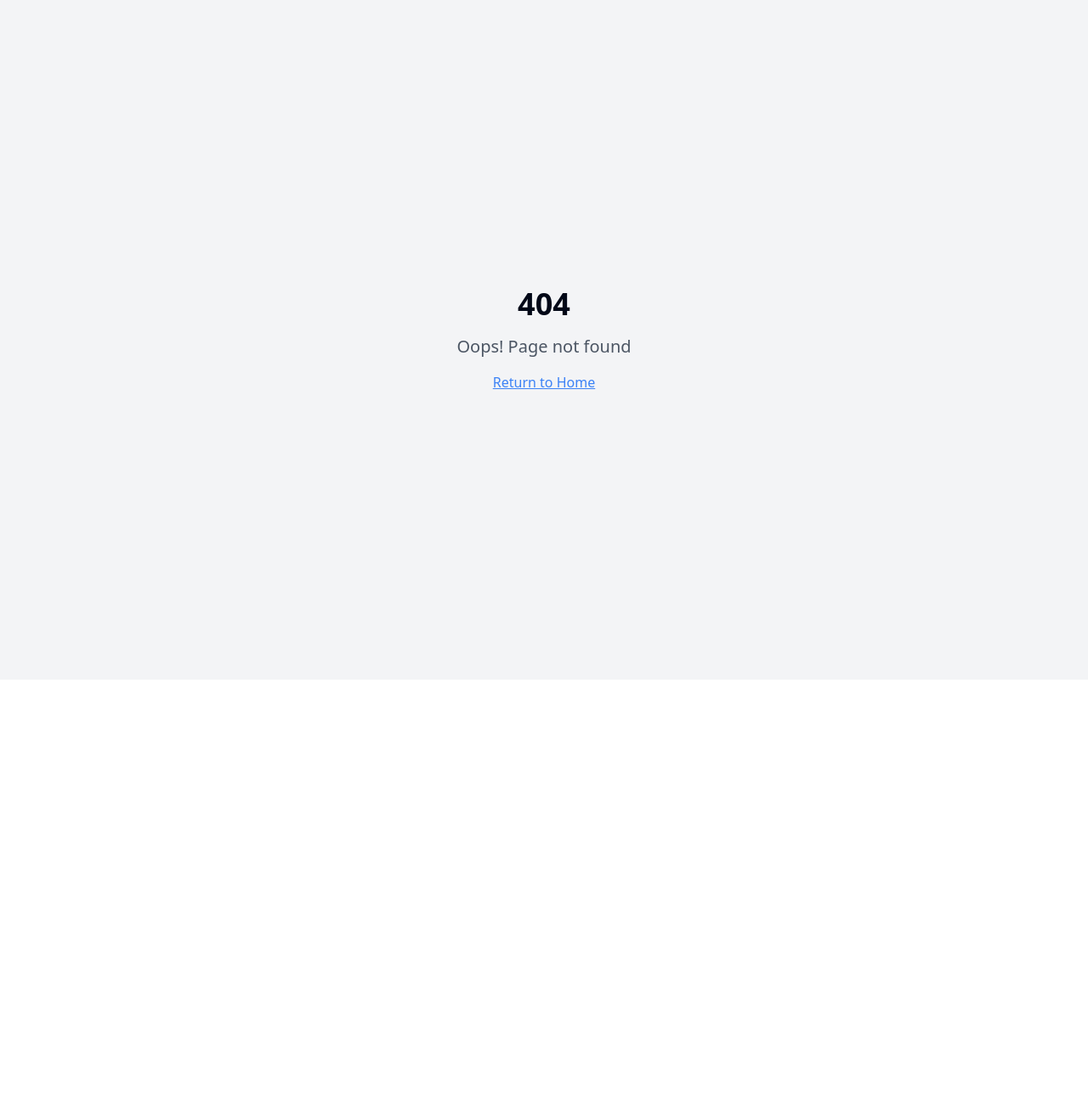
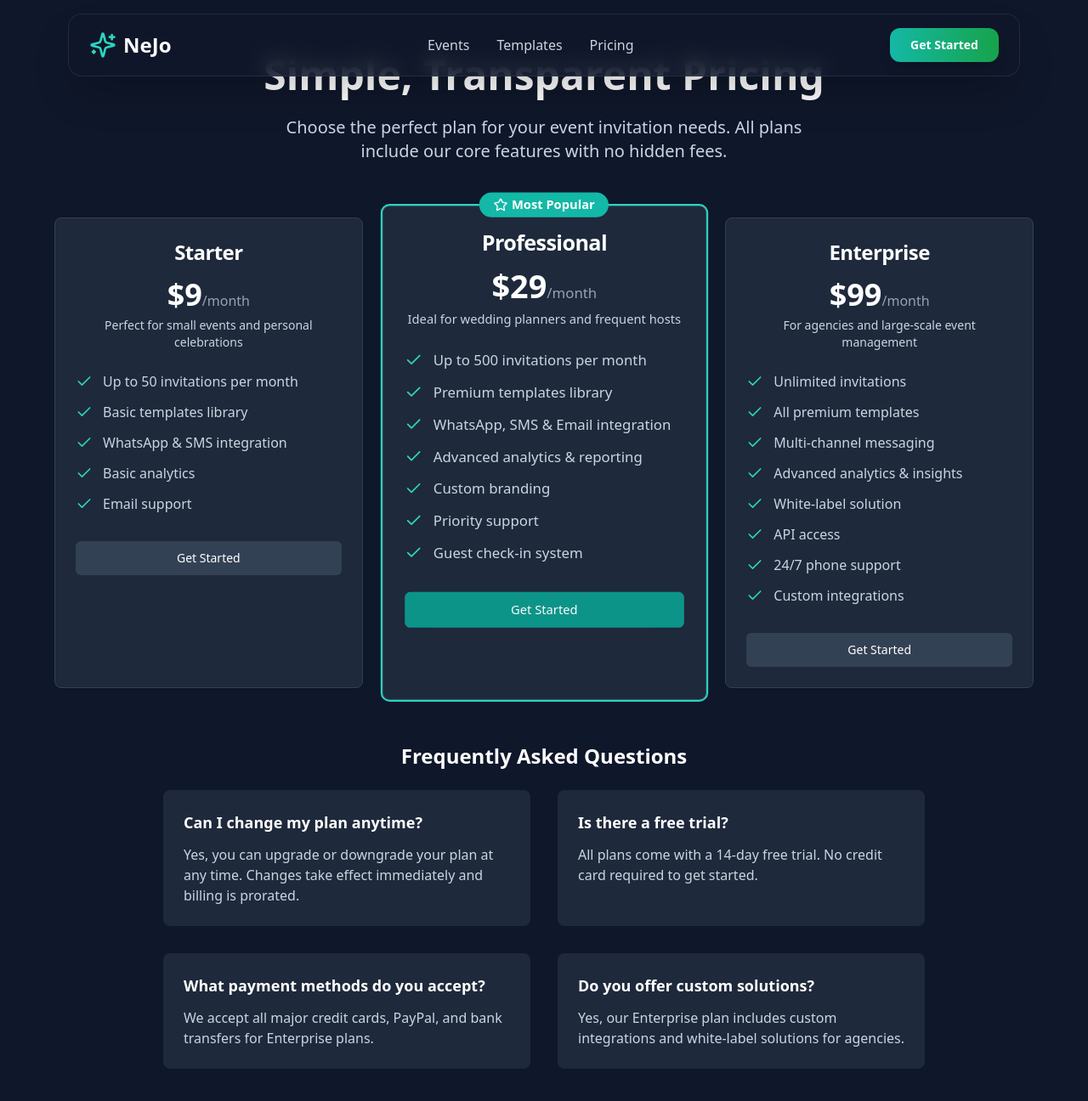
Before and after one commit to JoeSaf/Allika, a React (Vite) app: page /pricing in a window 1280 px wide. Before the commit this address had no page. Shown: the top 1296 px of the page at 85% size. Before the commit the page ends 800 px from the top, so only its background shows below. Built offline with nearby package versions, Linux system fonts and the light colour scheme.

Commit message:
feat: Implement pricing page and navbar glassmorphism
- Implemented the pricing page.
- Adjusted file names to match manual renaming.
- Added glassmorphism effect to the navbar.

```diff
--- a/src/App.tsx
+++ b/src/App.tsx
@@ -9,6 +9,7 @@ import Dashboard from "./pages/Dashboard";
 import Templates from "./pages/Templates";
 import TemplateEditor from "./pages/TemplateEditor";
 import MessagePreview from "./pages/MessagePreview";
+import Pricing from "./pages/Pricing";
 import NotFound from "./pages/NotFound";
 
 const queryClient = new QueryClient();
@@ -25,6 +26,7 @@ const App = () => (
           <Route path="/templates" element={<Templates />} />
           <Route path="/template/:id" element={<TemplateEditor />} />
           <Route path="/preview-message" element={<MessagePreview />} />
+          <Route path="/pricing" element={<Pricing />} />
           {/* ADD ALL CUSTOM ROUTES ABOVE THE CATCH-ALL "*" ROUTE */}
           <Route path="*" element={<NotFound />} />
         </Routes>
--- a/src/components/Header.tsx
+++ b/src/components/Header.tsx
@@ -7,8 +7,9 @@ const Header = () => {
   const navigate = useNavigate();
 
   return (
-    <header className="bg-slate-900/95 backdrop-blur-sm border-b border-slate-800 sticky top-0 z-50">
-      <div className="container mx-auto px-4 py-4">
+    <header className="fixed top-4 left-1/2 transform -translate-x-1/2 w-full max-w-6xl mx-auto px-4 z-50">
+      <div className="bg-slate-900/80 backdrop-blur-md border border-slate-700/50 rounded-2xl shadow-2xl">
+        <div className="px-6 py-4">
           <div className="flex items-center justify-between">
             <div className="flex items-center space-x-2">
               <Sparkles className="w-8 h-8 text-teal-400" />
@@ -16,17 +17,24 @@ const Header = () => {
             </div>
 
             <nav className="hidden md:flex items-center space-x-8">
-            <a href="/dashboard" className="text-slate-300 hover:text-white transition-colors">Events</a>
-            <a href="/templates" className="text-slate-300 hover:text-white transition-colors">Templates</a>
-            <a href="/pricing" className="text-slate-300 hover:text-white transition-colors">Pricing</a>
+              <a href="/dashboard" className="text-slate-300 hover:text-white transition-colors duration-200 hover:scale-105">
+                Events
+              </a>
+              <a href="/templates" className="text-slate-300 hover:text-white transition-colors duration-200 hover:scale-105">
+                Templates
+              </a>
+              <a href="/pricing" className="text-slate-300 hover:text-white transition-colors duration-200 hover:scale-105">
+                Pricing
+              </a>
             </nav>
 
             <Button
               onClick={() => navigate('/dashboard')}
-            className="bg-green-600 hover:bg-green-700 text-white px-6 py-2 rounded-lg font-semibold transition-all duration-200 hover:scale-105"
+              className="bg-gradient-to-r from-teal-500 to-green-600 hover:from-teal-600 hover:to-green-700 text-white px-6 py-2 rounded-xl font-semibold transition-all duration-200 hover:scale-105 shadow-lg hover:shadow-xl"
             >
               Get Started
             </Button>
+          </div>
         </div>
       </div>
     </header>
--- a/src/pages/Index.tsx
+++ b/src/pages/Index.tsx
@@ -12,9 +12,11 @@ const Index = () => {
   return (
     <div className="min-h-screen bg-slate-900">
       <Header />
-      <Hero />
-      <EventCategories />
-      <FeaturedTemplates />
+      <div className="pt-20">
+        <Hero />
+        <EventCategories />
+        <FeaturedTemplates />
+      </div>
     </div>
   );
 };
--- /dev/null
+++ b/src/pages/Pricing.tsx
@@ -0,0 +1,175 @@
+
+import Header from '@/components/Header';
+import { Button } from '@/components/ui/button';
+import { Card, CardContent, CardDescription, CardHeader, CardTitle } from '@/components/ui/card';
+import { Check, Star } from 'lucide-react';
+
+const Pricing = () => {
+  const plans = [
+    {
+      name: 'Starter',
+      price: '$9',
+      period: '/month',
+      description: 'Perfect for small events and personal celebrations',
+      features: [
+        'Up to 50 invitations per month',
+        'Basic templates library',
+        'WhatsApp & SMS integration',
+        'Basic analytics',
+        'Email support'
+      ],
+      popular: false
+    },
+    {
+      name: 'Professional',
+      price: '$29',
+      period: '/month',
+      description: 'Ideal for wedding planners and frequent hosts',
+      features: [
+        'Up to 500 invitations per month',
+        'Premium templates library',
+        'WhatsApp, SMS & Email integration',
+        'Advanced analytics & reporting',
+        'Custom branding',
+        'Priority support',
+        'Guest check-in system'
+      ],
+      popular: true
+    },
+    {
+      name: 'Enterprise',
+      price: '$99',
+      period: '/month',
+      description: 'For agencies and large-scale event management',
+      features: [
+        'Unlimited invitations',
+        'All premium templates',
+        'Multi-channel messaging',
+        'Advanced analytics & insights',
+        'White-label solution',
+        'API access',
+        '24/7 phone support',
+        'Custom integrations'
+      ],
+      popular: false
+    }
+  ];
+
+  return (
+    <div className="min-h-screen bg-slate-900">
+      <Header />
+
+      <div className="container mx-auto px-4 py-16">
+        <div className="text-center mb-16">
+          <h1 className="text-4xl md:text-5xl font-bold text-white mb-6">
+            Simple, Transparent Pricing
+          </h1>
+          <p className="text-xl text-slate-300 max-w-2xl mx-auto">
+            Choose the perfect plan for your event invitation needs.
+            All plans include our core features with no hidden fees.
+          </p>
+        </div>
+
+        <div className="grid grid-cols-1 md:grid-cols-3 gap-8 max-w-6xl mx-auto">
+          {plans.map((plan, index) => (
+            <Card
+              key={plan.name}
+              className={`relative bg-slate-800 border-slate-700 ${
+                plan.popular ? 'ring-2 ring-teal-400 scale-105' : ''
+              }`}
+            >
+              {plan.popular && (
+                <div className="absolute -top-4 left-1/2 transform -translate-x-1/2">
+                  <span className="bg-teal-500 text-white px-4 py-1 rounded-full text-sm font-semibold flex items-center gap-1">
+                    <Star className="w-4 h-4" />
+                    Most Popular
+                  </span>
+                </div>
+              )}
+
+              <CardHeader className="text-center">
+                <CardTitle className="text-2xl font-bold text-white mb-2">
+                  {plan.name}
+                </CardTitle>
+                <div className="mb-4">
+                  <span className="text-4xl font-bold text-white">{plan.price}</span>
+                  <span className="text-slate-400">{plan.period}</span>
+                </div>
+                <CardDescription className="text-slate-300">
+                  {plan.description}
+                </CardDescription>
+              </CardHeader>
+
+              <CardContent>
+                <ul className="space-y-3 mb-8">
+                  {plan.features.map((feature, idx) => (
+                    <li key={idx} className="flex items-center gap-3">
+                      <Check className="w-5 h-5 text-teal-400 flex-shrink-0" />
+                      <span className="text-slate-300">{feature}</span>
+                    </li>
+                  ))}
+                </ul>
+
+                <Button
+                  className={`w-full ${
+                    plan.popular
+                      ? 'bg-teal-600 hover:bg-teal-700'
+                      : 'bg-slate-700 hover:bg-slate-600 text-white'
+                  }`}
+                >
+                  Get Started
+                </Button>
+              </CardContent>
+            </Card>
+          ))}
+        </div>
+
+        <div className="text-center mt-16">
+          <h2 className="text-2xl font-bold text-white mb-6">
+            Frequently Asked Questions
+          </h2>
+          <div className="grid grid-cols-1 md:grid-cols-2 gap-8 max-w-4xl mx-auto text-left">
+            <div className="bg-slate-800 rounded-lg p-6">
+              <h3 className="text-lg font-semibold text-white mb-3">
+                Can I change my plan anytime?
+              </h3>
+              <p className="text-slate-300">
+                Yes, you can upgrade or downgrade your plan at any time.
+                Changes take effect immediately and billing is prorated.
+              </p>
+            </div>
+            <div className="bg-slate-800 rounded-lg p-6">
+              <h3 className="text-lg font-semibold text-white mb-3">
+                Is there a free trial?
+              </h3>
+              <p className="text-slate-300">
+                All plans come with a 14-day free trial. No credit card required
+                to get started.
+              </p>
+            </div>
+            <div className="bg-slate-800 rounded-lg p-6">
+              <h3 className="text-lg font-semibold text-white mb-3">
+                What payment methods do you accept?
+              </h3>
+              <p className="text-slate-300">
+                We accept all major credit cards, PayPal, and bank transfers
+                for Enterprise plans.
+              </p>
+            </div>
+            <div className="bg-slate-800 rounded-lg p-6">
+              <h3 className="text-lg font-semibold text-white mb-3">
+                Do you offer custom solutions?
+              </h3>
+              <p className="text-slate-300">
+                Yes, our Enterprise plan includes custom integrations and
+                white-label solutions for agencies.
+              </p>
+            </div>
+          </div>
+        </div>
+      </div>
+    </div>
+  );
+};
+
+export default Pricing;
```
Lines whose indentation alone changed are shown as unchanged.
